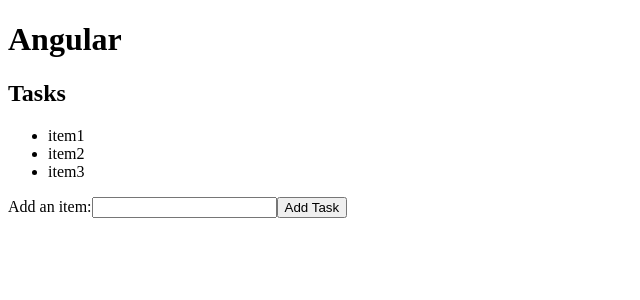
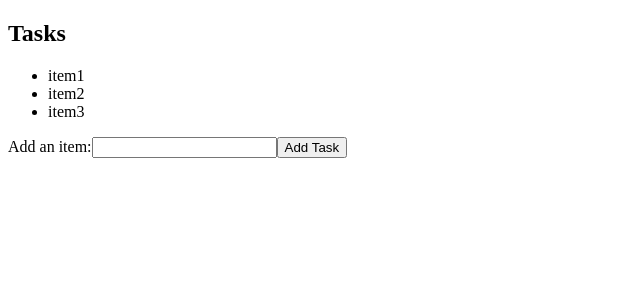
Before and after one commit to AryanChawla1/OnTask, an Angular app in the folder on-task/: page / in a window 1280 px wide. Shown: the top 300 px of the page, without its empty margins (0-640 px from the left). Built offline with nearby package versions, Linux system fonts and the light colour scheme.

Commit message:
Removed Angular Title

```diff
--- a/on-task/src/app/app.component.html
+++ b/on-task/src/app/app.component.html
@@ -1,4 +1 @@
-<h1>
-  Angular
-</h1>
 <app-tasks></app-tasks>
```
